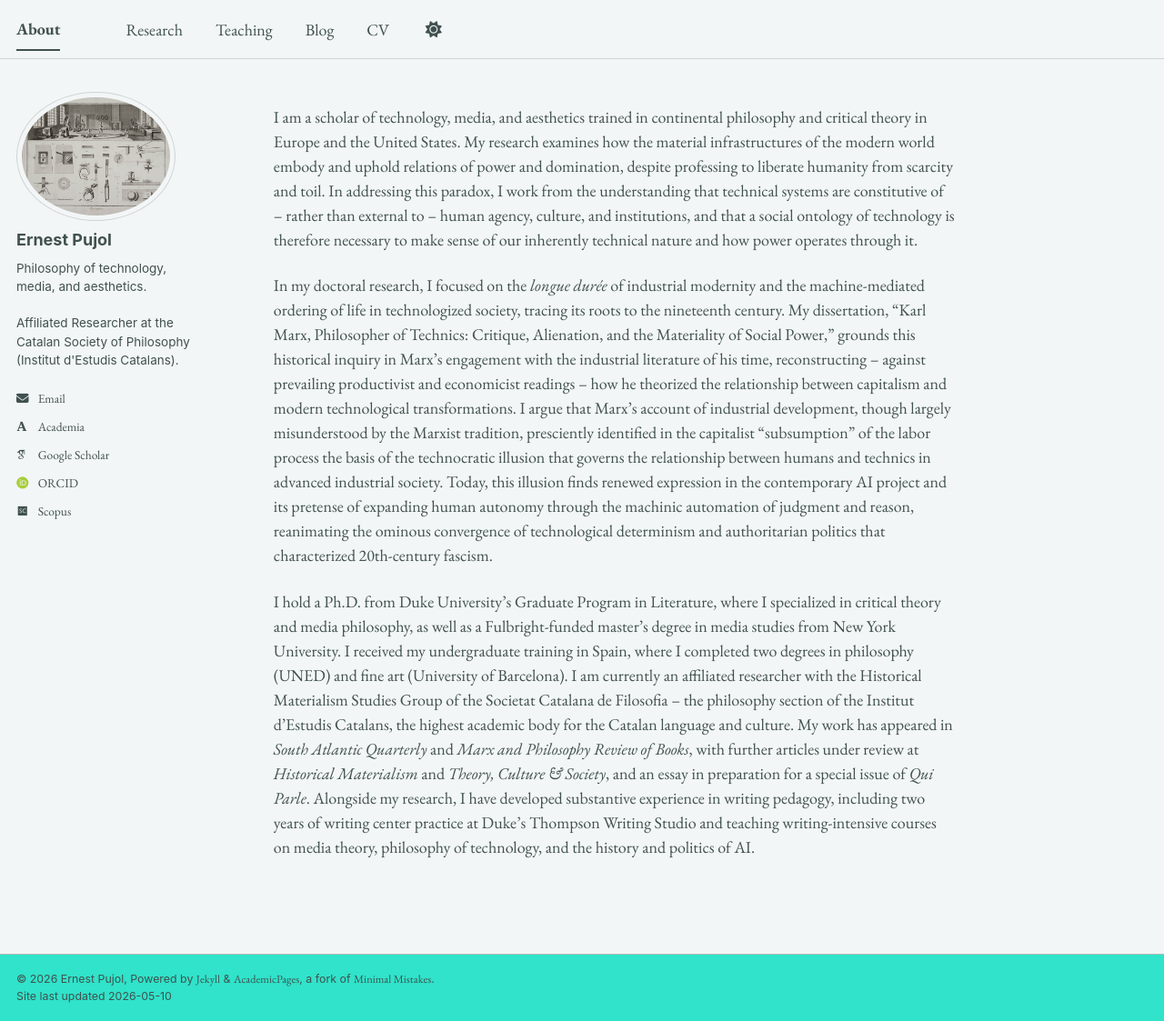
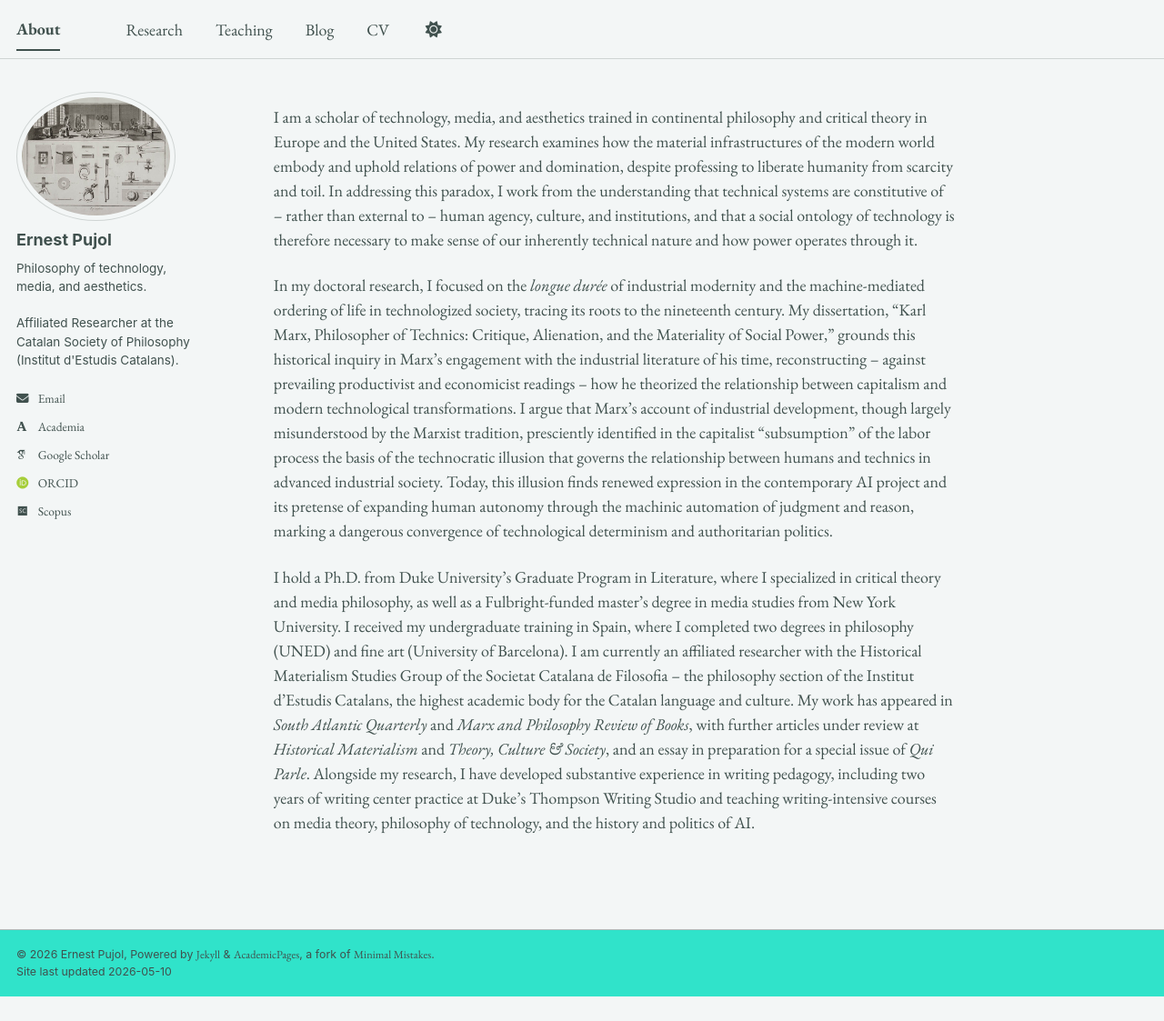
Before and after one commit to epujol90/epujol90.github.io, a Jekyll site: the page built from _pages/about.md, in a window 1280 px wide and 1123 px high. Shown: the whole window at 91% size. Built offline with Jekyll 4.4.1, drawn with Linux system fonts in a browser that asks for light colours; some web fonts are replaced; a script bundle is joined from its source files by our own code; library files that are not in the unit come from our copies.

Commit message:
Update about.md

```diff
--- a/_pages/about.md
+++ b/_pages/about.md
@@ -8,6 +8,6 @@ redirect_from:
 ---
 I am a scholar of technology, media, and aesthetics trained in continental philosophy and critical theory in Europe and the United States. My research examines how the material infrastructures of the modern world embody and uphold relations of power and domination, despite professing to liberate humanity from scarcity and toil. In addressing this paradox, I work from the understanding that technical systems are constitutive of -- rather than external to -- human agency, culture, and institutions, and that a social ontology of technology is therefore necessary to make sense of our inherently technical nature and how power operates through it.
 
-In my doctoral research, I focused on the _longue durée_ of industrial modernity and the machine-mediated ordering of life in technologized society, tracing its roots to the nineteenth century. My dissertation, “Karl Marx, Philosopher of Technics: Critique, Alienation, and the Materiality of Social Power,” grounds this historical inquiry in Marx’s engagement with the industrial literature of his time, reconstructing -- against prevailing productivist and economicist readings -- how he theorized the relationship between capitalism and modern technological transformations. I argue that Marx’s account of industrial development, though largely misunderstood by the Marxist tradition, presciently identified in the capitalist "subsumption" of the labor process the basis of the technocratic illusion that governs the relationship between humans and technics in advanced industrial society. Today, this illusion finds renewed expression in the contemporary AI project and its pretense of expanding human autonomy through the machinic automation of judgment and reason, reanimating the ominous convergence of technological determinism and authoritarian politics that characterized 20th-century fascism.
+In my doctoral research, I focused on the _longue durée_ of industrial modernity and the machine-mediated ordering of life in technologized society, tracing its roots to the nineteenth century. My dissertation, “Karl Marx, Philosopher of Technics: Critique, Alienation, and the Materiality of Social Power,” grounds this historical inquiry in Marx’s engagement with the industrial literature of his time, reconstructing -- against prevailing productivist and economicist readings -- how he theorized the relationship between capitalism and modern technological transformations. I argue that Marx’s account of industrial development, though largely misunderstood by the Marxist tradition, presciently identified in the capitalist "subsumption" of the labor process the basis of the technocratic illusion that governs the relationship between humans and technics in advanced industrial society. Today, this illusion finds renewed expression in the contemporary AI project and its pretense of expanding human autonomy through the machinic automation of judgment and reason, marking a dangerous convergence of technological determinism and authoritarian politics.
 
 I hold a Ph.D. from Duke University’s Graduate Program in Literature, where I specialized in critical theory and media philosophy, as well as a Fulbright-funded master’s degree in media studies from New York University. I received my undergraduate training in Spain, where I completed two degrees in philosophy (UNED) and fine art (University of Barcelona). I am currently an affiliated researcher with the Historical Materialism Studies Group of the Societat Catalana de Filosofia -- the philosophy section of the Institut d’Estudis Catalans, the highest academic body for the Catalan language and culture. My work has appeared in _South Atlantic Quarterly_ and _Marx and Philosophy Review of Books_, with further articles under review at _Historical Materialism_ and _Theory, Culture & Society_, and an essay in preparation for a special issue of _Qui Parle_. Alongside my research, I have developed substantive experience in writing pedagogy, including two years of writing center practice at Duke’s Thompson Writing Studio and teaching writing-intensive courses on media theory, philosophy of technology, and the history and politics of AI.
```
